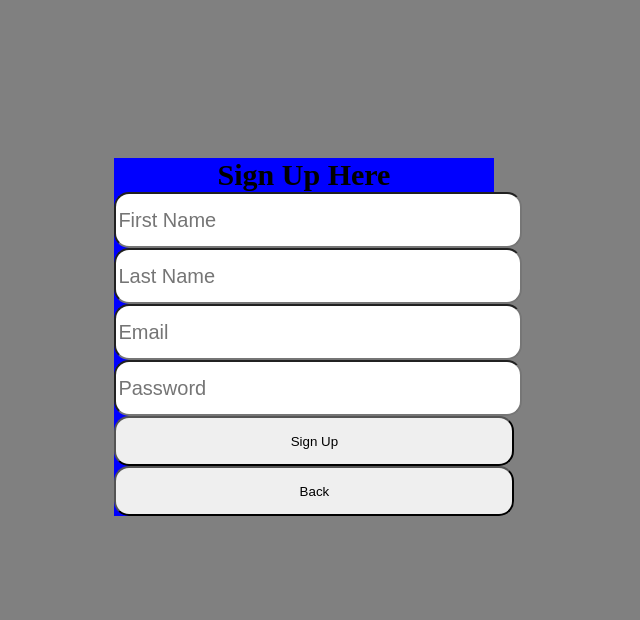
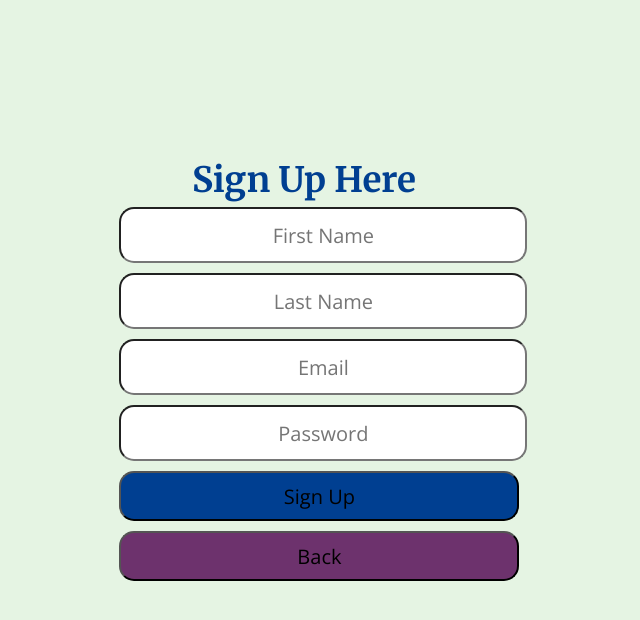
Before and after one commit to Boscillator/TransferCreditProject, a PHP site: page /new_account.html in a window 1280 px wide. Shown: the top 620 px of the page, without its empty margins (336-976 px from the left). Run offline with PHP 8.4, Linux system fonts and the light colour scheme.

Commit message:
Update new_account.css

```diff
--- a/new_account.css
+++ b/new_account.css
@@ -1,9 +1,11 @@
 body {
-	background-color: grey;
+	background-color: #e5f4e3;
 }
 
 h1 {
-	font-size: 30px;
+	font-family: 'Merriweather', serif;
+	font-size: 35px;
+	color: #003f91;
 	margin: 0px;
 }
 
@@ -16,24 +18,34 @@ h1 {
 
 #new_account_info {
 	display: inline-block;
-	background-color: blue;
 	width: 30%;
 	text-align: center;
 	min-width: 30%;
 }
 
 input {
-	/* display: block; */
 	width:400px;
 	height: 50px;
 	border-radius: 15px;
 	font-size: 20px;
-	/* vertical-align: top; */
+	font-family: 'Open Sans';
+	text-align:center;
+	margin: 5px;
 }
 
 button {
-	/* display: block; */
+	font-family: 'Open Sans';
 	border-radius: 15px;
+	font-size: 20px;
 	width:400px;
 	height:50px;
+	margin: 5px;
 }
+
+#sign_up {
+	background-color: #003f91;
+}
+
+#back {
+	background-color: #6d326d;
+}
```
